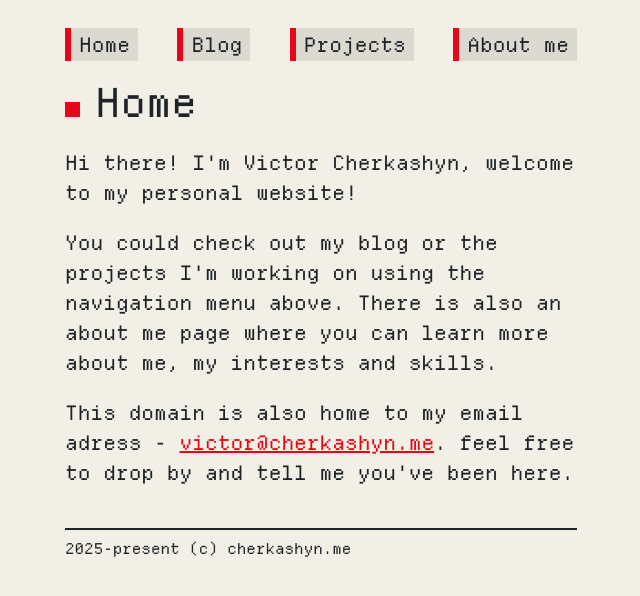
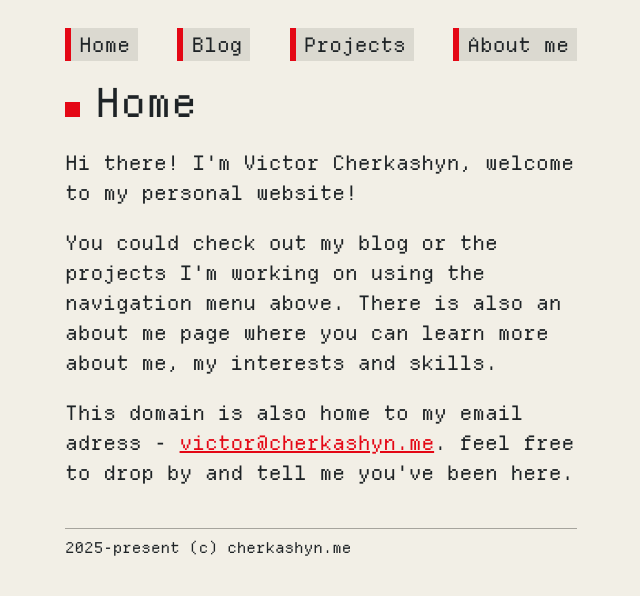
Before and after one commit to verbey/personal-website, a Next.js app: page / in a window 1280 px wide. Shown: the top 596 px of the page, without its empty margins (319-959 px from the left). Built offline with nearby package versions, Linux system fonts and the light colour scheme.

Commit message:
Improve footer border

```diff
--- a/src/app/layout.module.css
+++ b/src/app/layout.module.css
@@ -34,6 +34,6 @@
 	margin-top: 1rem;
 	line-height: 1.5;
 	font-size: 0.75rem;
-	border-top: 0.1rem solid var(--text);
+	border-top: 1px solid var(--bg-shade);
 	padding-top: 1svh;
 }
```
